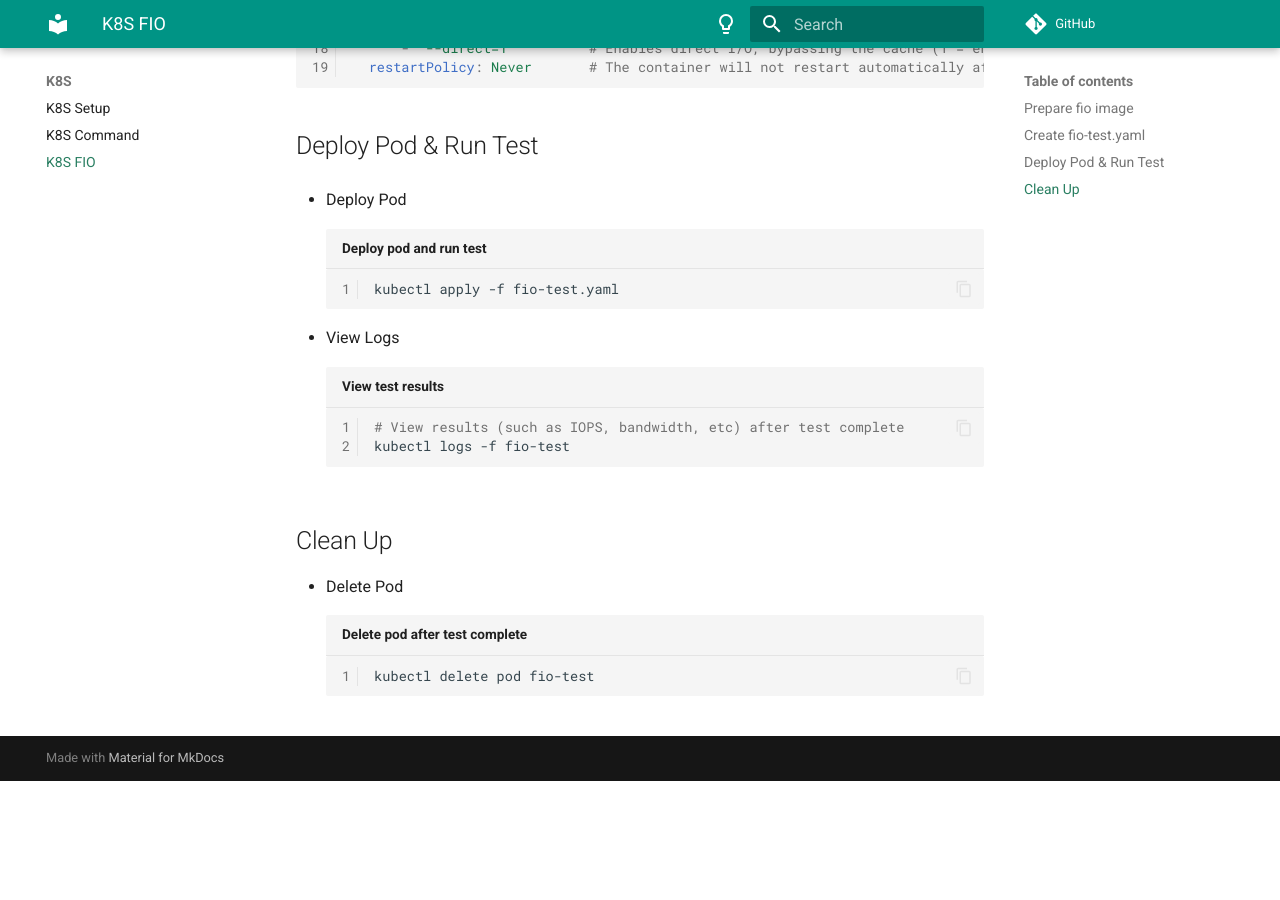
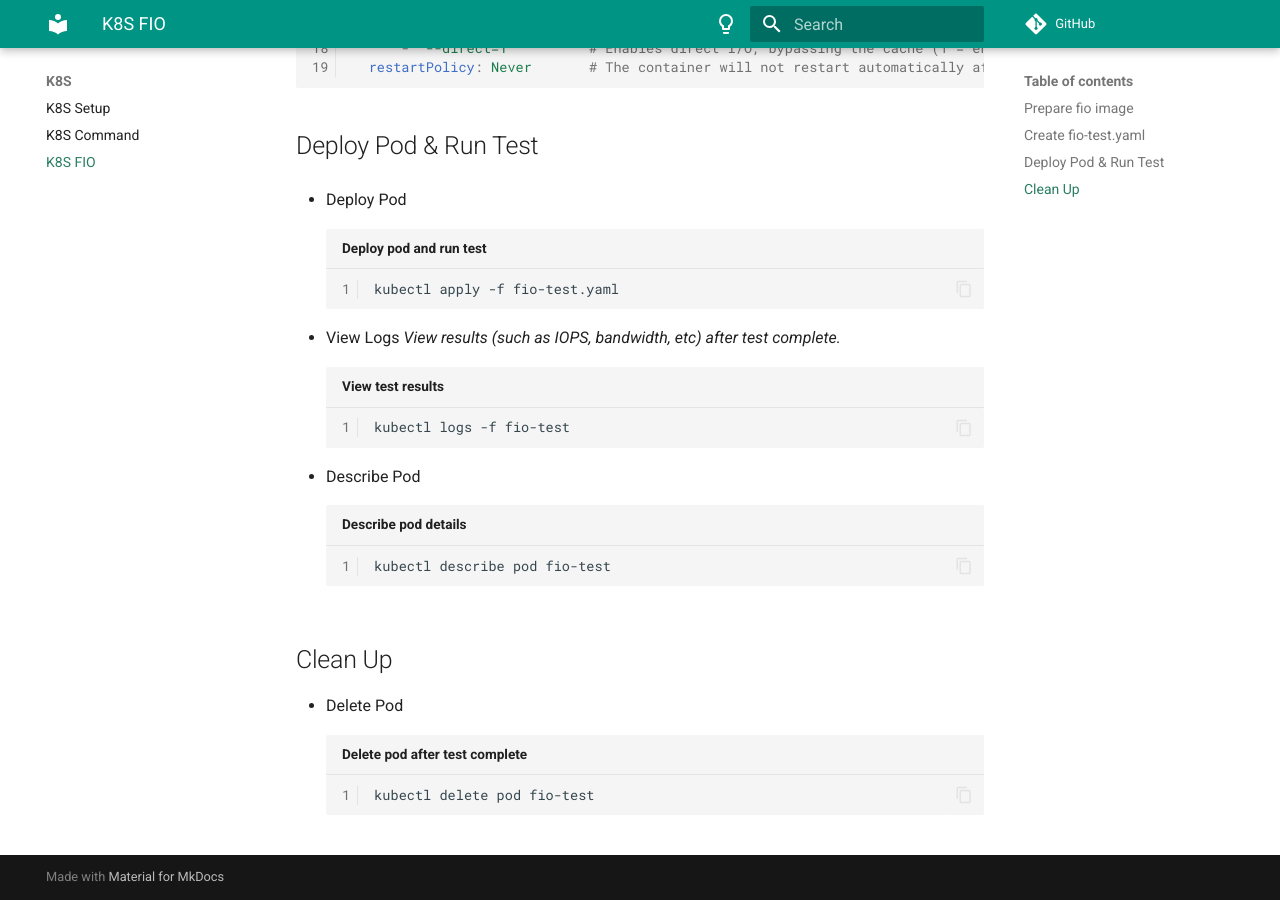
Before and after one commit to zhouushe/notes, an MkDocs documentation site: the page built from docs/k8s_fio.md, in a window 1280 px wide and 900 px high, scrolled down 857 px. Built offline with MkDocs 1.6.1 and Material for MkDocs 9.7.7, drawn with Linux system fonts in a browser that asks for light colours; comment, search, counter and statistics services are not loaded; before the commit the page ends 1638 px from its top, so only the background shows below that.

Commit message:
Update k8s_fio.md

````diff
--- a/docs/k8s_fio.md
+++ b/docs/k8s_fio.md
@@ -33,9 +33,14 @@ kubectl apply -f fio-test.yaml
 ```
 
 - View Logs
+*View results (such as IOPS, bandwidth, etc) after test complete.*
 ```bash title="View test results"
-# View results (such as IOPS, bandwidth, etc) after test complete
 kubectl logs -f fio-test
+```
+
+- Describe Pod
+```bash title="Describe pod details"
+kubectl describe pod fio-test
 ```
 
 ## Clean Up
````
